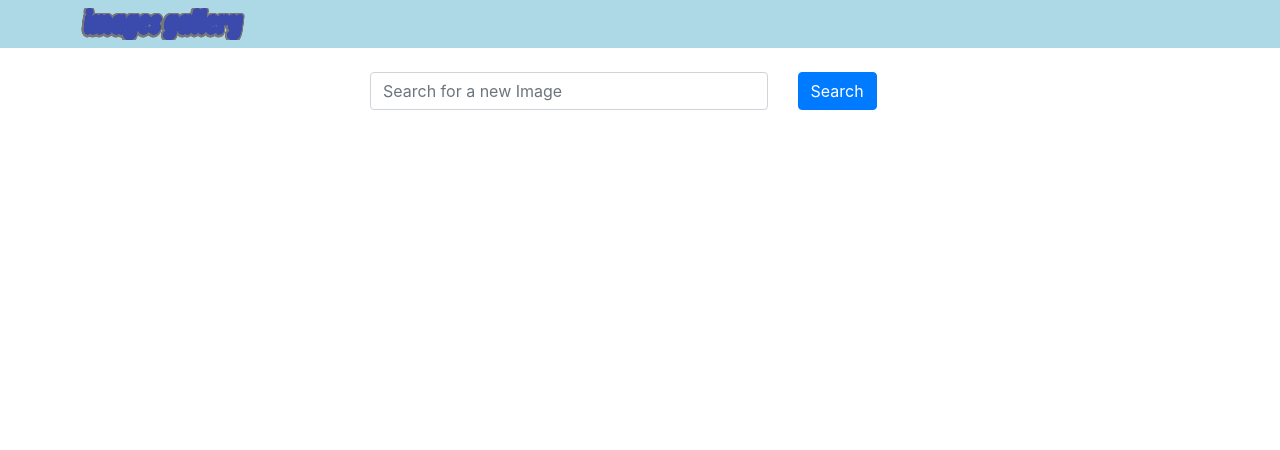
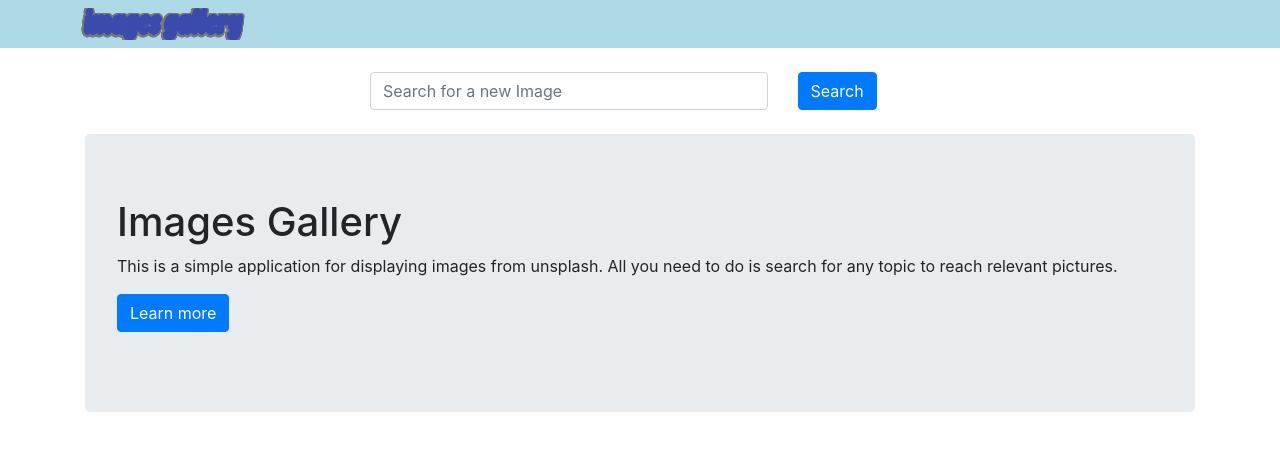
Before and after one commit to MarwanDev/images-gallery, a React (Create React App) app in the folder frontend/: page / in a window 1280 px wide. Shown: the top 450 px of the page. Built offline with nearby package versions, Linux system fonts and the light colour scheme.

Commit message:
welcome message

```diff
--- a/frontend/src/App.js
+++ b/frontend/src/App.js
@@ -4,6 +4,7 @@ import Header from './components/Header';
 import Search from './components/Search';
 import ImageCard from './components/ImageCard';
 import { Container, Row, Col } from 'react-bootstrap';
+import Welcome from './components/welcome';
 const UNSPLASH_KEY = 't11X0zZNEoDJNqc7e3M0Uj3RIV37FQAzf5g9yhk9k8U';
 
 function App() {
@@ -37,6 +38,7 @@ function App() {
       <Search word={word} setWord={setWord} handleSubmit={handleSearchSubmit} />
       {/* {!!images.length && <ImageCard image={images[0]} />} */}
       <Container className="mt-4">
+        {images.length >= 1 ? (
           <Row xs={1} md={2} lg={3}>
             {images.map((image, i) => (
               <Col key={i} className="pb-3">
@@ -44,6 +46,9 @@ function App() {
               </Col>
             ))}
           </Row>
+        ) : (
+          <Welcome />
+        )}
       </Container>
     </div>
   );
--- /dev/null
+++ b/frontend/src/components/welcome.js
@@ -0,0 +1,18 @@
+import React from 'react';
+import { Jumbotron, Button } from 'react-bootstrap';
+const Welcome = () => (
+  <Jumbotron>
+    <h1>Images Gallery</h1>
+    <p>
+      This is a simple application for displaying images from unsplash. All you
+      need to do is search for any topic to reach relevant pictures.
+    </p>
+    <p>
+      <Button variant="primary" href="https://unsplash.com" target="_blank">
+        Learn more
+      </Button>
+    </p>
+  </Jumbotron>
+);
+
+export default Welcome;
```
Lines whose indentation alone changed are shown as unchanged.
